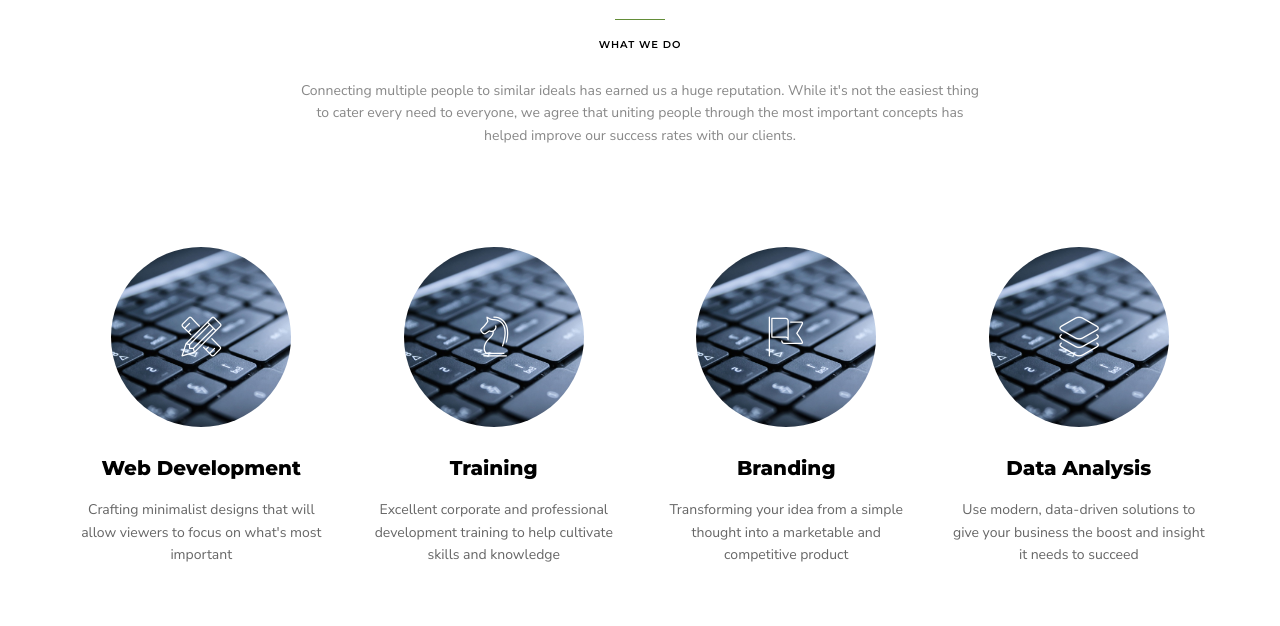
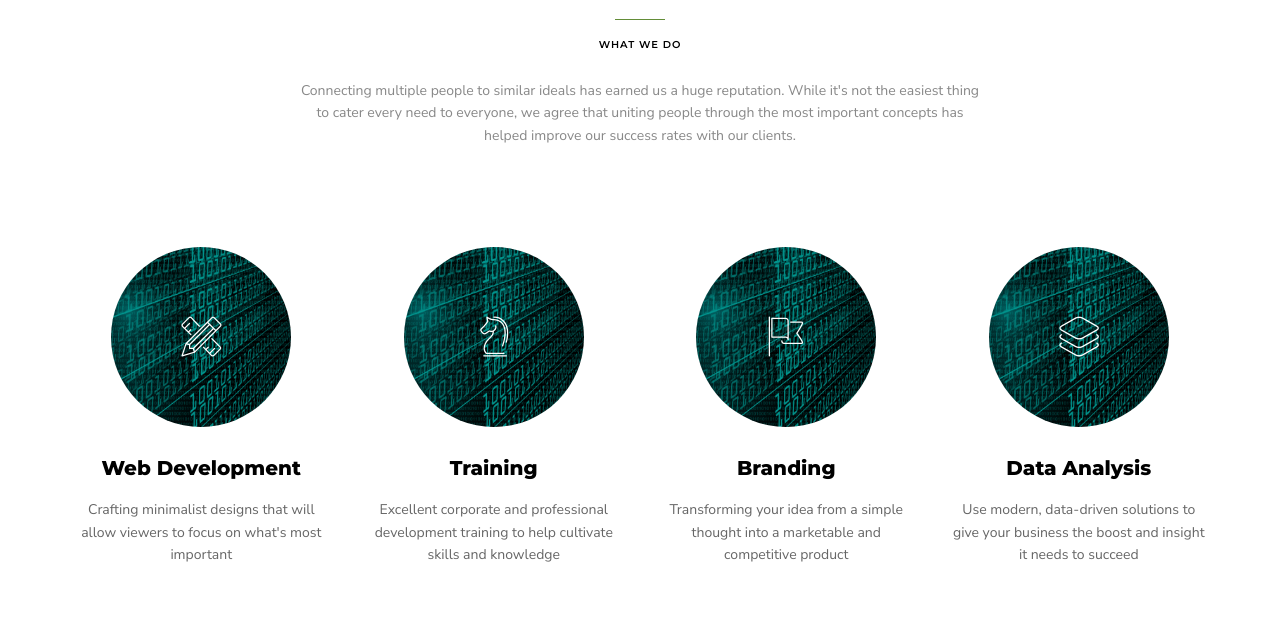
Before and after one commit to zaraconsulting/zaraconsulting, a Flask app: page / in a window 1280 px wide. Shown: the part 1166-1792 px from the top of the page. Run offline with Flask 2, Linux system fonts and the light colour scheme; some libraries are stand-ins or nearby versions; some web fonts are replaced.

Commit message:
minor fixes

```diff
--- a/app/static/css/backgrounds.css
+++ b/app/static/css/backgrounds.css
@@ -14,7 +14,7 @@
     background-image: url(../img/backgrounds/bg-5.jpg)
 }
 .bg-6 {
-    background-image: url(../img/backgrounds/bg-6.html)
+    background-image: url(../img/backgrounds/bg-6.jpg)
 }
 .bg-7 {
     background-image: url(../img/backgrounds/bg-7.html)
--- a/app/static/css/style.css
+++ b/app/static/css/style.css
@@ -809,7 +809,7 @@ ul.work li.active {
 /*---------- 11. Testimonials Section ----------*/
 
 #testimonials{
-    background: url("../img/backgrounds/bg-9.jpg") fixed center center;
+    background: url("../img/backgrounds/bg-1.jpg") fixed center center;
     position: relative;
     -webkit-background-size: cover;
     background-size: cover;
--- a/app/templates/partials/section-services.html
+++ b/app/templates/partials/section-services.html
@@ -12,7 +12,7 @@
     <div class="row ">
       <div class="col-md-3 col-xs-12 col-sm-6 mt30 mb30 text-center">
         <div class="service-container fadeLeft">
-          <div class="icon-container parallaxe bg-1">
+          <div class="icon-container parallaxe bg-6">
             <i class="icon-tools text-center"></i>
           </div>
           <div class="service-body">
@@ -27,7 +27,7 @@
 
       <div class="col-md-3 col-xs-12 col-sm-6 mt30 mb30 text-center">
         <div class="service-container fadeLeft">
-          <div class="icon-container parallaxe bg-1">
+          <div class="icon-container parallaxe bg-6">
             <i class="icon-strategy text-center"></i>
           </div>
           <div class="service-body">
@@ -41,7 +41,7 @@
 
       <div class="col-md-3 col-xs-12 col-sm-6 mt30 mb30 text-center">
         <div class="service-container fadeLeft">
-          <div class="icon-container parallaxe bg-1">
+          <div class="icon-container parallaxe bg-6">
             <i class="icon-flag text-center"></i>
           </div>
           <div class="service-body">
@@ -55,7 +55,7 @@
 
       <div class="col-md-3 col-xs-12 col-sm-6 mt30 text-center">
         <div class="service-container fadeLeft">
-          <div class="icon-container parallaxe bg-1">
+          <div class="icon-container parallaxe bg-6">
             <i class="icon-layers text-center"></i>
           </div>
           <div class="service-body">
```
Also changed, not shown: app/static/img/backgrounds/bg-1-old.jpg (deleted), app/static/img/backgrounds/bg-6.jpg (added), app/static/img/backgrounds/slide-1-old.jpg (deleted), app/static/img/backgrounds/slide-2-old.jpg (deleted), app/static/img/team/1.jpg (deleted), app/static/img/team/3.jpg (deleted), app/static/img/team/team2.jpg (deleted).
